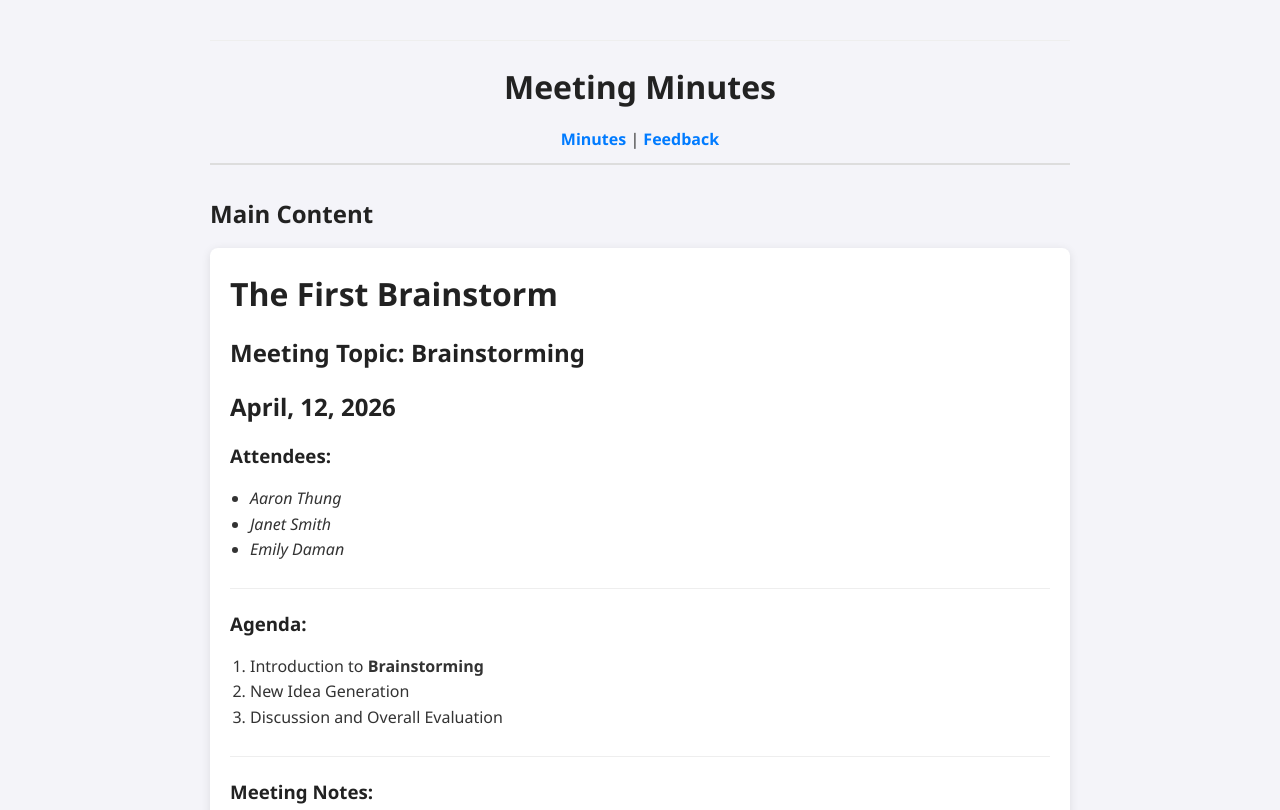
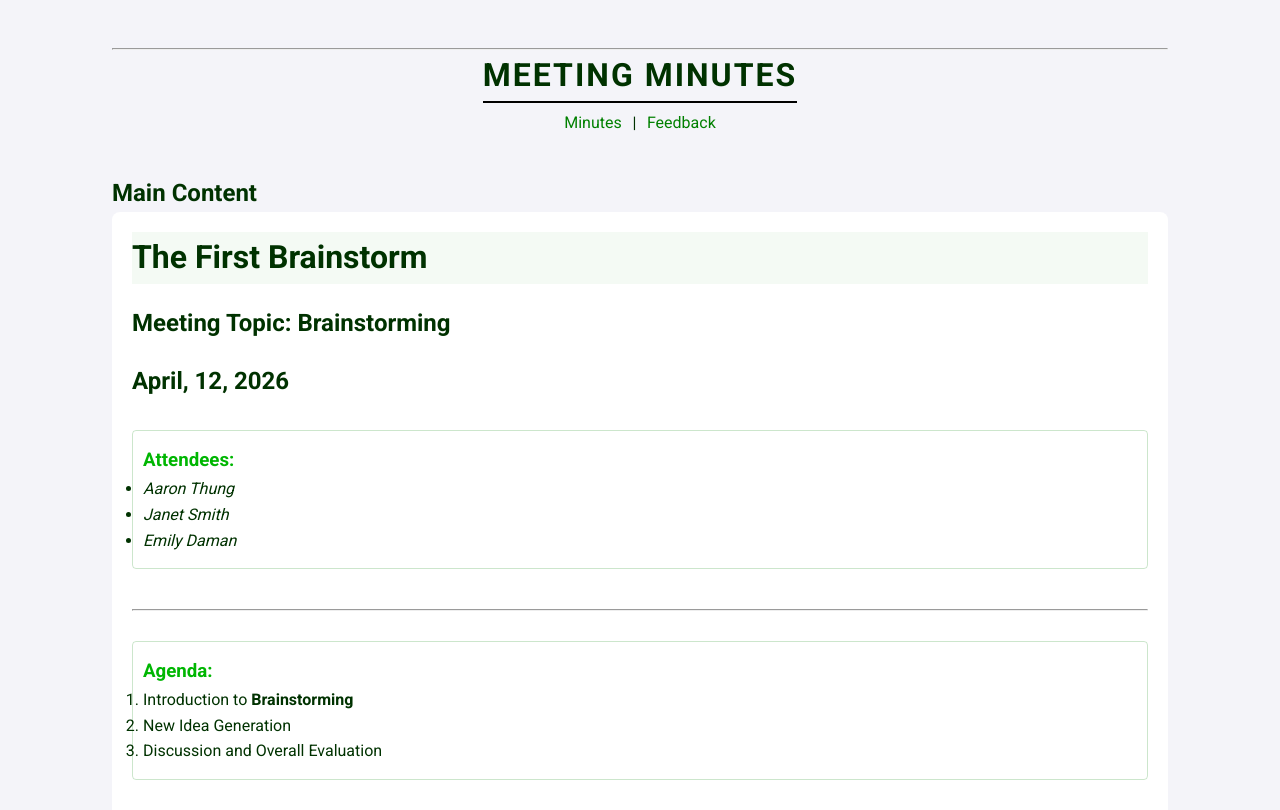
Before and after one commit to AaronThung46/sp26-cse110-lab3, a plain HTML site: page index.html in a window 1280 px wide. Shown: the top 810 px of the page. Drawn offline with Linux system fonts and the light colour scheme.

Commit message:
css style changes

```diff
--- a/index.html
+++ b/index.html
@@ -5,13 +5,25 @@
     <meta name="Meeting Minutes" content="Meeting minutes for Aaron's Amazing Team">
     <link rel="icon" href="favicon.ico" type="image/x-icon">
     <title>Meeting Minutes for Aaron's Amazing Team</title>
+    <!-- 3rd Party Font -->
+    <link rel="preconnect" href="https://fonts.googleapis.com">
+    <link rel="preconnect" href="https://fonts.gstatic.com" crossorigin>
+    <link href="https://fonts.googleapis.com/css2?family=Roboto:wght@400;700&display=swap" rel="stylesheet">
     <link rel="stylesheet" href="style.css">
+    <!-- Internal CSS Example -->
+    <style>
+        header h1 {
+            text-transform: uppercase;
+            letter-spacing: 2px;
+        }
+    </style>
   </head>
   <body>
     <hr>
 
     <header>
-        <h1>Meeting Minutes</h1>
+        <!-- Inline CSS Example -->
+        <h1 style="border-bottom: 2pt solid #000;">Meeting Minutes</h1>
         <nav>
             <a href="#minutes">Minutes</a> |
             <a href="#feedback">Feedback</a>
--- a/style.css
+++ b/style.css
@@ -1,4 +1,13 @@
-/* Basic Reset and Typography */
+/* CSS Checklist Implementation */
+
+/* 1. CSS Variables & Fallbacks */
+:root {
+    --primary-bg: #f4f4f9;
+    --main-text-color: rgb(0, 50, 0); /* Color: rgb - Dark Green */
+    --accent-color: hsl(120, 100%, 25%); /* Color: hsl - Forest Green */
+}
+
+/* 2. General Styles & Fonts */
 * {
     box-sizing: border-box;
     margin: 0;
@@ -6,126 +15,123 @@
 }
 
 body {
-    font-family: 'Segoe UI', Tahoma, Geneva, Verdana, sans-serif;
+    /* Fonts: 3rd party font usage */
+    font-family: 'Roboto', sans-serif;
     line-height: 1.6;
-    color: #333;
-    background-color: #f4f4f9;
-    padding: 20px;
-    max-width: 900px;
-    margin: 0 auto;
+    background-color: var(--background-override, var(--primary-bg)); /* CSS Variables & Fallbacks */
+    color: var(--main-text-color);
+
+    /* Units: Relative (rem, vw) and Absolute (in) */
+    padding: 0.5in; /* Absolute Unit 1: in */
+    max-width: 90vw; /* Relative Unit 1: vw */
+    margin-left: auto; /* Box Model: Auto margins */
+    margin-right: auto;
 }
 
-/* Layout */
+/* 3. Layout: Flexbox */
 header {
-    text-align: center;
-    margin-bottom: 30px;
-    border-bottom: 2px solid #ddd;
-    padding-bottom: 10px;
+    display: flex; /* Flexbox: apply flex to display */
+    flex-direction: column; /* Flex attribute 1 */
+    align-items: center; /* Flex attribute 2 */
+    justify-content: space-between; /* Flex attribute 3 */
+    margin-bottom: 2rem; /* Relative Unit 2: rem */
 }
 
-nav {
+/* 4. Layout: Grid */
+.main-container {
+    display: grid; /* Grid: apply grid to display */
+    grid-template-columns: 1fr; /* Grid attribute 1 */
+    gap: 20px; /* Grid attribute 2 */
+    padding: 20px; /* Absolute Unit 2: px */
+    background-color: #FFFFFF; /* Color: Hex */
+    border-radius: 8px;
+    min-width: 300px; /* Sizing: min-width */
+}
+
+/* 5. Box Model: Long and Short Syntax */
+section {
+    /* Margin: Long syntax */
     margin-top: 10px;
+    margin-bottom: 20px;
+    margin-left: 0px;
+    margin-right: 0px;
+
+    /* Padding: Short syntax */
+    padding: 15px 10px 15px 10px;
+
+    /* Borders: Long syntax */
+    border-style: solid;
+    border-color: rgba(0, 128, 0, 0.2); /* Color: rgba - Light Green Border */
+    border-width: 1px;
+    border-radius: 4px;
 }
 
 nav a {
-    text-decoration: none;
-    color: #007bff;
-    font-weight: bold;
+    /* Text Styles */
+    color: var(--accent-color);
+    text-decoration: none; /* Text: text-decoration */
+    text-align: center; /* Text: text-align */
+
+    /* Display: inline-block */
+    display: inline-block;
+    padding: 5pt; /* Absolute Unit 3: pt */
 }
 
+/* 6. Pseudo-classes */
 nav a:hover {
+    /* Color Name */
+    color: green; /* Changed to Green */
     text-decoration: underline;
 }
 
-.main-container {
-    background: #fff;
-    padding: 20px;
-    border-radius: 8px;
-    box-shadow: 0 2px 10px rgba(0, 0, 0, 0.1);
+nav a:active {
+    /* Pseudo-class: :active */
+    transform: translateY(2px);
 }
 
-/* Headings and Sections */
-h1, h2, h3 {
-    margin-bottom: 15px;
-    color: #222;
+/* 7. Positioning */
+h2 {
+    position: relative; /* Position 1: relative */
+    top: 0;
 }
 
-section {
-    margin-bottom: 25px;
+#minutes {
+    position: sticky; /* Position 2: sticky */
+    top: 0;
+    background-color: color-mix(in srgb, white, #e8f5e9); /* Color: color-mix - Greenish tint */
+    z-index: 10;
 }
 
-hr {
-    border: 0;
-    border-top: 1px solid #eee;
-    margin: 20px 0;
+/* 8. Advanced Colors */
+h3 {
+    /* Color: Wider-gamut color space - Greenish */
+    color: color(display-p3 0.2 0.7 0.2);
 }
 
-ul, ol {
-    margin-left: 20px;
-    margin-bottom: 15px;
+/* 9. Sizing and Media Elements */
+img, video {
+    width: 100%; /* Sizing: width */
+    max-width: 500px; /* Sizing: max-width */
+    height: auto; /* Sizing: height */
+    display: block; /* Display: block */
 }
 
-/* Form Styles */
-fieldset {
-    border: 1px solid #ccc;
-    padding: 20px;
-    border-radius: 5px;
+/* 10. Responsiveness: Media Query */
+@media (max-width: 600px) {
+    body {
+        padding: 10px;
+    }
+    .main-container {
+        grid-template-columns: 100%; /* Layout reflow */
+    }
+    nav {
+        /* Display: none example for small screens */
+        display: block;
+    }
 }
 
-label {
-    display: inline-block;
-    margin-bottom: 5px;
-    font-weight: 500;
+/* 11. Box Model: Border Short Syntax */
+fieldset {
+    border: 2px solid hsla(120, 60%, 70%, 0.8); /* Color: hsla - Greenish and Border short */
+    padding-top: 20px; /* Padding: Long syntax */
 }
-
-input[type="text"],
-input[type="date"],
-textarea,
-select {
-    width: 100%;
-    padding: 8px;
-    margin-bottom: 15px;
-    border: 1px solid #ccc;
-    border-radius: 4px;
-}
-
-input[type="radio"],
-input[type="checkbox"] {
-    margin-right: 5px;
-}
-
-button {
-    background-color: #007bff;
-    color: white;
-    padding: 10px 15px;
-    border: none;
-    border-radius: 4px;
-    cursor: pointer;
-    font-size: 16px;
-    transition: background-color 0.2s;
-}
-
-button:hover {
-    background-color: #0056b3;
-}
-
-/* Media Elements */
-img, video {
-    max-width: 100%;
-    height: auto;
-    display: block;
-    margin: 10px 0;
-    border-radius: 4px;
-}
-
-details {
-    margin-bottom: 15px;
-    padding: 10px;
-    background: #f9f9f9;
-    border-left: 4px solid #007bff;
-}
-
-summary {
-    cursor: pointer;
-    font-weight: bold;
-}
```
